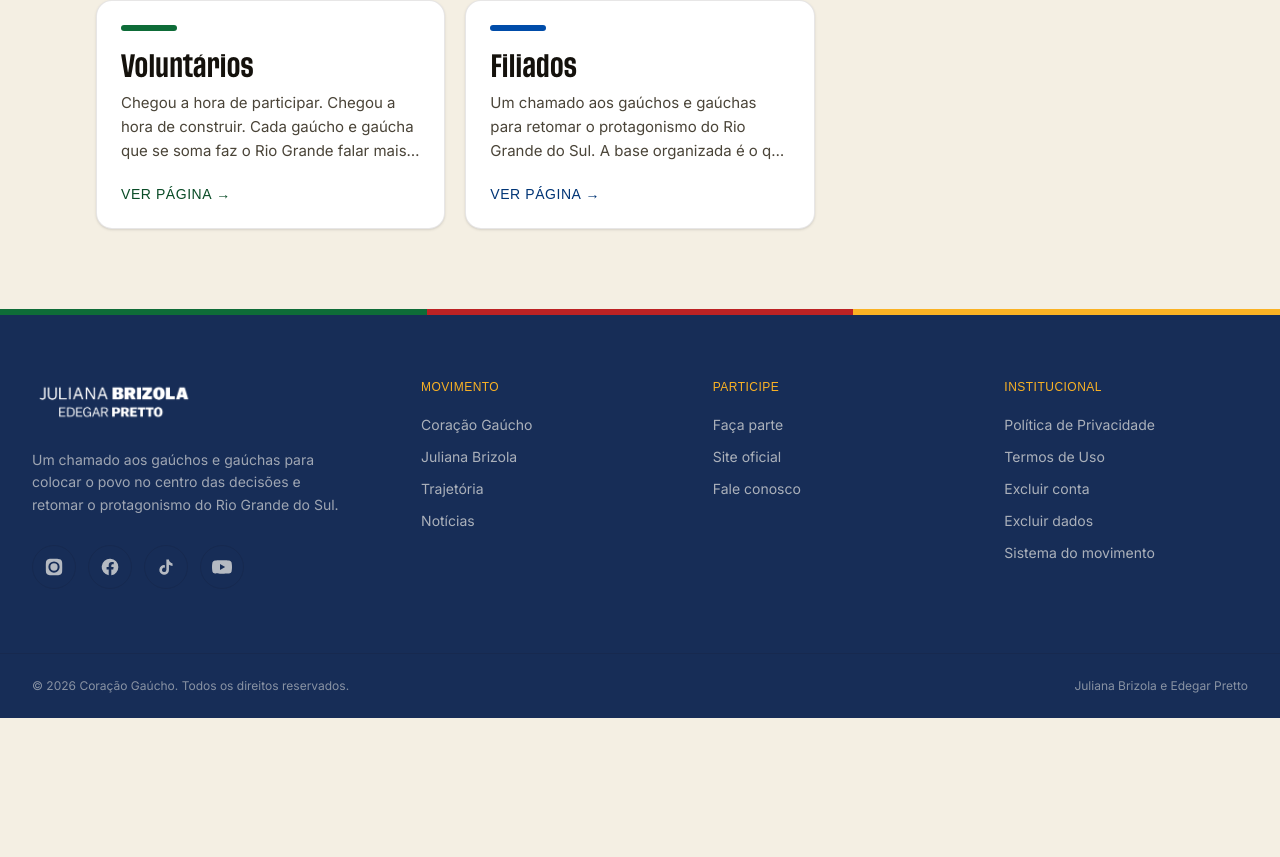
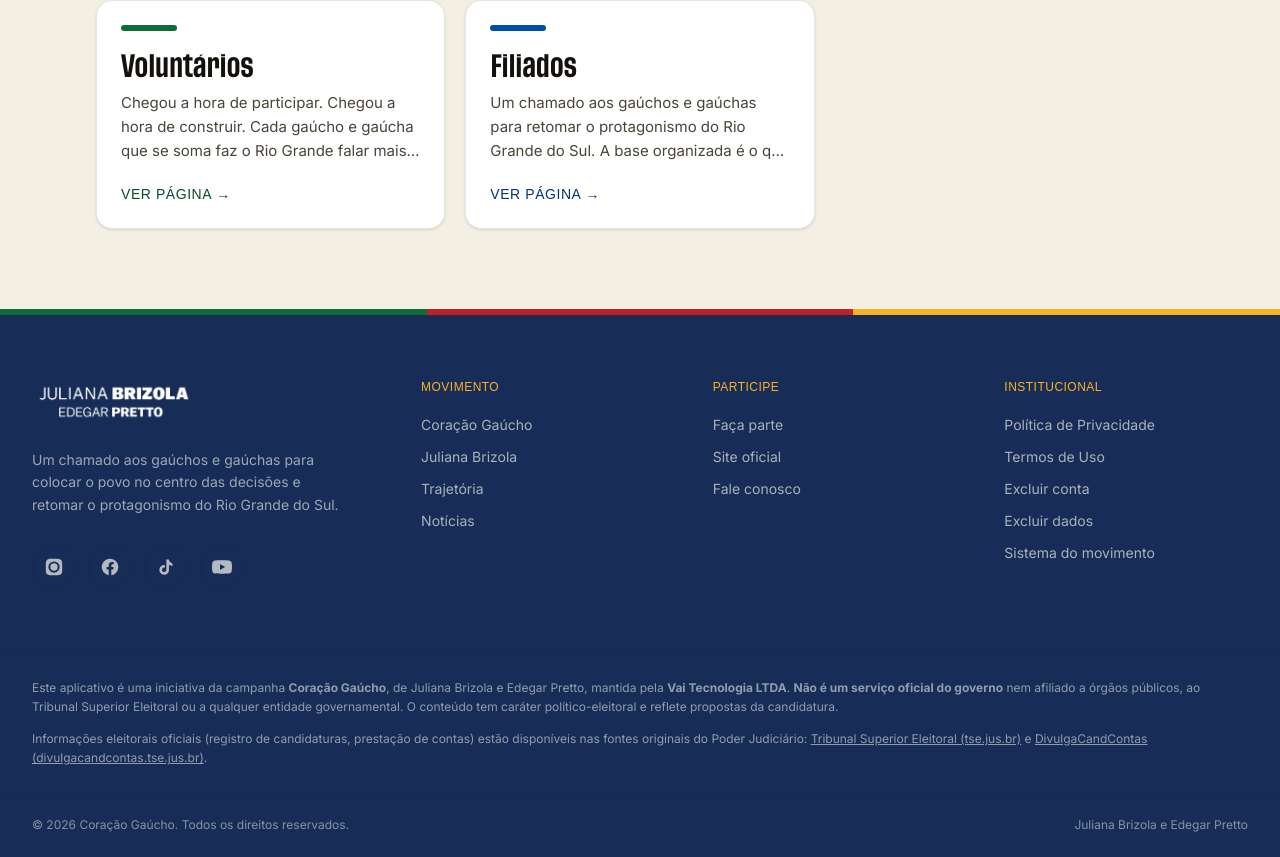
Before and after one commit to VAI-TECNOLOGIA/coracaogaucho, a Next.js app in the folder site/: page /lp in a window 1280 px wide. Shown: the part 1335-2192 px from the top of the page. Before the commit the page ends 2053 px from the top, so only its background shows below. Built offline with nearby package versions, Linux system fonts and the light colour scheme; no server answers; a web font is replaced by a local one.

Commit message:
Transparência eleitoral: disclaimer de não-afiliação ao governo + links para fontes oficiais TSE no rodapé (exigência Play)

```diff
--- a/site/components/Footer.tsx
+++ b/site/components/Footer.tsx
@@ -94,8 +94,40 @@
         ))}
       </div>
 
+      {/* Transparência e fontes oficiais — exigência das lojas para conteúdo eleitoral/governamental */}
       <div className="border-t border-cream-soft/10">
-        <div className="mx-auto flex max-w-7xl flex-col items-center justify-between gap-2 px-5 py-6 text-xs text-cream-soft/50 sm:flex-row sm:px-8">
+        <div className="mx-auto max-w-7xl px-5 py-6 text-xs leading-relaxed text-cream-soft/55 sm:px-8">
+          <p>
+            Este aplicativo é uma iniciativa da campanha <strong>Coração Gaúcho</strong>, de Juliana
+            Brizola e Edegar Pretto, mantida pela <strong>Vai Tecnologia LTDA</strong>.{" "}
+            <strong>Não é um serviço oficial do governo</strong> nem afiliado a órgãos públicos, ao
+            Tribunal Superior Eleitoral ou a qualquer entidade governamental. O conteúdo tem caráter
+            político-eleitoral e reflete propostas da candidatura.
+          </p>
+          <p className="mt-3">
+            Informações eleitorais oficiais (registro de candidaturas, prestação de contas) estão
+            disponíveis nas fontes originais do Poder Judiciário:{" "}
+            <a
+              href="https://www.tse.jus.br"
+              target="_blank"
+              rel="noopener noreferrer"
+              className="underline hover:text-cream-soft"
+            >
+              Tribunal Superior Eleitoral (tse.jus.br)
+            </a>{" "}
+            e{" "}
+            <a
+              href="https://divulgacandcontas.tse.jus.br"
+              target="_blank"
+              rel="noopener noreferrer"
+              className="underline hover:text-cream-soft"
+            >
+              DivulgaCandContas (divulgacandcontas.tse.jus.br)
+            </a>
+            .
+          </p>
+        </div>
+        <div className="mx-auto flex max-w-7xl flex-col items-center justify-between gap-2 border-t border-cream-soft/10 px-5 py-6 text-xs text-cream-soft/50 sm:flex-row sm:px-8">
           <p>© {new Date().getFullYear()} Coração Gaúcho. Todos os direitos reservados.</p>
           <p>Juliana Brizola e Edegar Pretto</p>
         </div>
```
